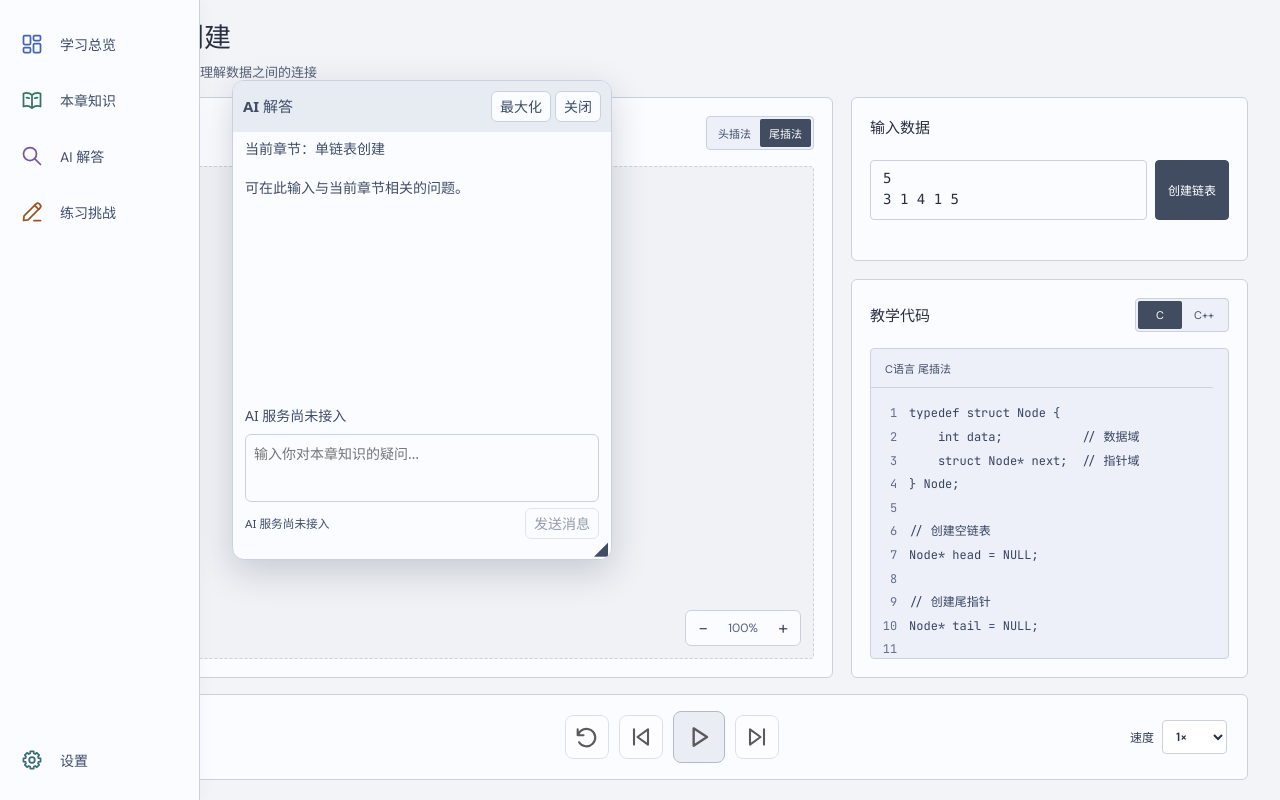
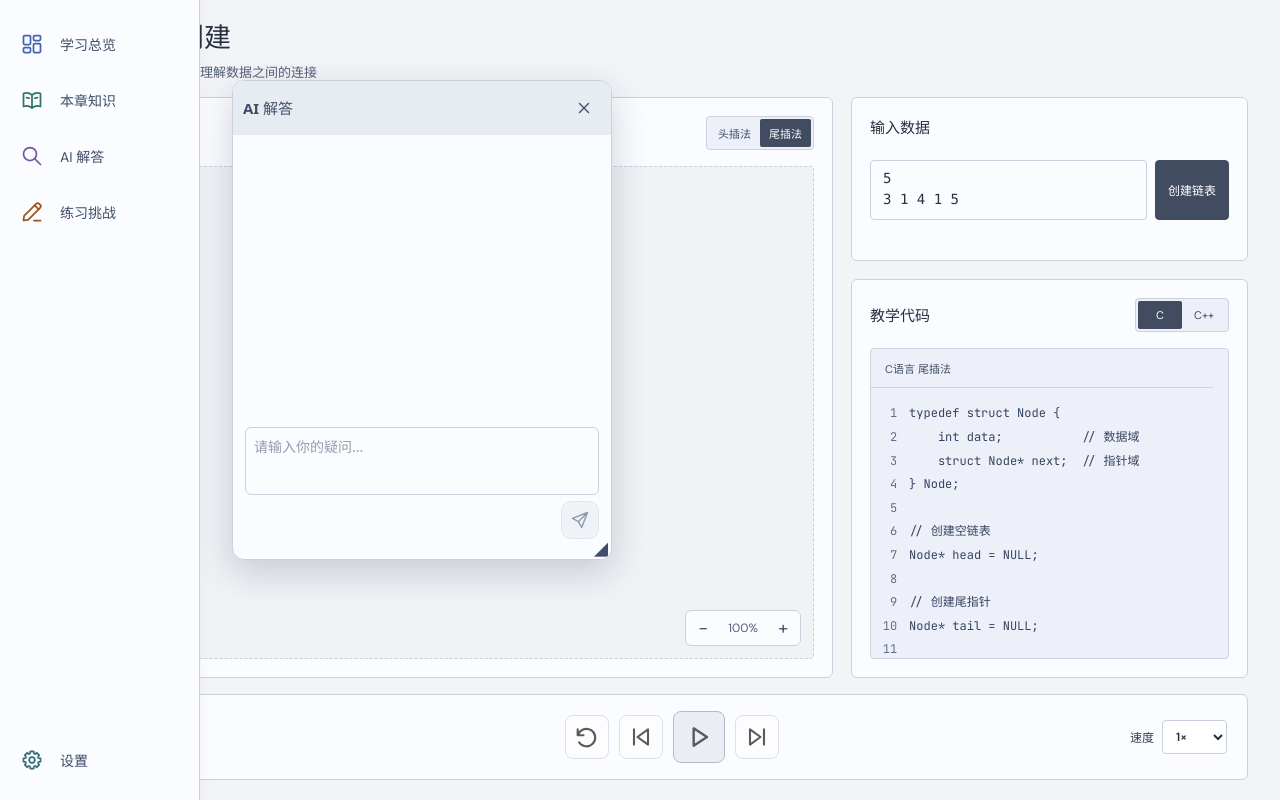
Before and after one commit to Leniing/Data-Structure-Visual-Learning-Platform, a React (Vite) app: page / in a window 1280 px wide. Both pictures are taken after a click on the button "AI 解答". Built offline with nearby package versions, Linux system fonts and the light colour scheme.

Commit message:
refactor：优化AI解答悬浮窗的样式 ①删减不必要的说明文字 ②优化发送按钮

```diff
--- a/src/App.tsx
+++ b/src/App.tsx
@@ -29,6 +29,7 @@ function App() {
   const [overviewOpen, setOverviewOpen] = useState(() => window.location.hash === '#overview')
   useEffect(() => {
     const sync = () => {
+      setAiWindowVisible(false)
       const hash = window.location.hash
       if (hash !== '#settings') setOverviewOpen(hash === '#overview')
       if (hash !== '#settings' && hash !== '#overview') setLessonRoute(hash === '#bst-search' ? hash : '#linked-list-creation')
@@ -45,7 +46,7 @@ function App() {
 
   return (
     <div className="learning-shell">
-    <LearningNavigation chapter={bstOpen ? chapters.find(chapter => chapter.chapterId === '树')! : linkedListChapter} onOverview={() => navigate('#overview')} overviewOpen={overviewOpen && !settingsOpen} onSettings={openSettings} settingsOpen={settingsOpen} onOpenAi={() => setAiWindowVisible(true)} onSelectKnowledge={item => { if (item.route) navigate(item.route) }} />
+    <LearningNavigation chapter={bstOpen ? chapters.find(chapter => chapter.chapterId === '树')! : linkedListChapter} onOverview={() => navigate('#overview')} overviewOpen={overviewOpen && !settingsOpen} onSettings={() => { setAiWindowVisible(false); openSettings() }} settingsOpen={settingsOpen} onOpenAi={() => setAiWindowVisible(true)} onSelectKnowledge={item => { if (item.route) navigate(item.route) }} />
     <AiWindow visible={aiWindowVisible} onClose={() => setAiWindowVisible(false)} context={{ chapterId: bstOpen ? 'bst-search' : 'linked-list-creation', chapterTitle: bstOpen ? '二叉搜索树查找' : '单链表创建', language }} />
     {overviewOpen && <div hidden={settingsOpen}><LearningOverview active={!settingsOpen} onNavigate={navigate} /></div>}
     {!bstOpen && <main className="experiment-page" hidden={settingsOpen || overviewOpen}>
--- a/src/ai/AiWindow.css
+++ b/src/ai/AiWindow.css
@@ -16,11 +16,10 @@
 .ai-window *, .ai-window *::before, .ai-window *::after { box-sizing: border-box; }
 .ai-window button { font: inherit; color: inherit; cursor: pointer; border: 1px solid var(--learning-border, #cbd5e1); border-radius: 6px; background: var(--learning-surface, #f8fafc); padding: 4px 8px; }
 .ai-window button:disabled { cursor: not-allowed; opacity: .55; }
-.ai-window button:focus-visible, .ai-window textarea:focus-visible { outline: 2px solid #2563eb; outline-offset: -2px; }
+.ai-window button:focus-visible, .ai-window textarea:focus-visible { outline: 2px solid var(--learning-ink, #172033); outline-offset: -2px; }
 .ai-window-titlebar { display: flex; align-items: center; justify-content: space-between; flex-shrink: 0; gap: 8px; padding: 10px; background: var(--learning-hover, #eef4ff); cursor: move; touch-action: none; user-select: none; }
 .ai-window-titlebar h2 { margin: 0; font-size: 15px; }
 .ai-window-actions { display: flex; gap: 4px; }
-.ai-window-context { margin: 0; padding: 6px 12px; color: var(--learning-ink, #475569); overflow-wrap: anywhere; max-height: 60px; overflow: auto; }
 .ai-window-messages { flex: 1; min-height: 0; overflow: auto; padding: 12px; overscroll-behavior: contain; }
 .ai-window-message { margin-bottom: 12px; padding: 8px; border-radius: 8px; background: var(--learning-hover, #f1f5f9); }
 .ai-window-message-user { background: var(--learning-hover, #eff6ff); }
@@ -31,5 +30,12 @@
 .ai-window-composer { flex-shrink: 1; min-height: 0; padding: 8px 12px 20px; overflow: auto; }
 .ai-window textarea { display: block; width: 100%; height: 68px; resize: none; padding: 8px; border: 1px solid var(--learning-border, #94a3b8); border-radius: 6px; background: var(--learning-surface, #fff); color: var(--learning-ink, #172033); font: inherit; }
 .ai-window-send-row { display: flex; align-items: center; justify-content: flex-end; flex-wrap: wrap; gap: 6px; margin-top: 6px; }
-.ai-window-send-row small { flex: 1; color: var(--learning-ink, #475569); }
 .ai-window-resize { position: absolute; bottom: 0; right: 0; width: 20px; height: 20px; padding: 0 !important; border: 0 !important; cursor: nwse-resize !important; touch-action: none; }
+
+.ai-window .ai-window-icon { display: inline-flex; align-items: center; justify-content: center; width: 34px; height: 34px; padding: 7px; color: var(--learning-ink, #172033); border-color: transparent; background: transparent; }
+.ai-window-icon svg { width: 20px; height: 20px; fill: none; stroke: currentColor; stroke-width: 1.8; stroke-linecap: round; stroke-linejoin: round; pointer-events: none; }
+.ai-window .ai-window-icon:hover:not(:disabled) { background: var(--learning-hover, #eef4ff); border-color: var(--learning-border, #cbd5e1); }
+.ai-window .ai-window-send { width: 38px; height: 38px; border-radius: 10px; background: var(--learning-hover, #eef4ff); border-color: var(--learning-border, #cbd5e1); }
+.ai-window textarea::placeholder { color: var(--learning-ink, #475569); opacity: .55; }
+.ai-window textarea:focus::placeholder { color: transparent; }
+.ai-window-status:empty { display: none; }
--- a/src/ai/AiWindow.tsx
+++ b/src/ai/AiWindow.tsx
@@ -31,8 +31,6 @@ function MessageContent({ text }: { text: string }) {
 
 export function AiWindow({ visible, onClose, context, initialLeft }: AiWindowProps) {
   const [rect, setRect] = useState(() => initialRect(viewport(), initialLeft))
-  const [maximized, setMaximized] = useState(false)
-  const restoreRect = useRef(rect)
   const [draft, setDraft] = useState('')
   const [messages, setMessages] = useState<AiMessage[]>([])
   const [loading, setLoading] = useState(false)
@@ -47,7 +45,6 @@ export function AiWindow({ visible, onClose, context, initialLeft }: AiWindowPro
   const composing = useRef(false)
   const gesture = useRef<{ pointerId: number; x: number; y: number; rect: WindowRect; mode: 'move' | 'resize' } | null>(null)
   const headingId = useId()
-  const reasonId = useId()
 
   useLayoutEffect(() => {
     latestContext.current = contextKey
@@ -131,7 +128,7 @@ export function AiWindow({ visible, onClose, context, initialLeft }: AiWindowPro
   }
 
   function begin(event: ReactPointerEvent<HTMLElement>, mode: 'move' | 'resize') {
-    if (maximized || event.button !== 0 || event.target !== event.currentTarget) return
+    if (event.button !== 0 || event.target !== event.currentTarget) return
     event.preventDefault()
     event.currentTarget.setPointerCapture(event.pointerId)
     gesture.current = { pointerId: event.pointerId, x: event.clientX, y: event.clientY, rect, mode }
@@ -154,42 +151,34 @@ export function AiWindow({ visible, onClose, context, initialLeft }: AiWindowPro
     if (event.currentTarget.hasPointerCapture(event.pointerId)) event.currentTarget.releasePointerCapture(event.pointerId)
   }
 
-  function toggleMaximize() {
-    gesture.current = null
-    if (maximized) setRect(clampRect(restoreRect.current, viewport()))
-    else restoreRect.current = rect
-    setMaximized(!maximized)
-  }
-
   const disabledReason = !aiClient.configured ? 'AI 服务尚未接入' : messages.length >= MAX_MESSAGES ? '本次对话已达消息上限' : loading ? '正在等待 AI 回复' : !draft.trim() ? '请输入消息' : ''
-  const displayedRect = maximized ? maximizedRect(viewport()) : clampRect(rect, viewport())
+  const displayedRect = clampRect(rect, viewport())
 
   return (
     <section className="ai-window" hidden={!visible} aria-labelledby={headingId} style={displayedRect}>
       <header className="ai-window-titlebar" onPointerDown={(event) => begin(event, 'move')} onPointerMove={move} onPointerUp={end} onPointerCancel={end} onLostPointerCapture={() => { gesture.current = null }}>
         <h2 id={headingId}>AI 解答</h2>
         <div className="ai-window-actions">
-          <button type="button" onClick={toggleMaximize} aria-label={maximized ? '还原 AI 窗口' : '最大化 AI 窗口'}>{maximized ? '还原' : '最大化'}</button>
-          <button type="button" onClick={onClose} aria-label="关闭 AI 窗口">关闭</button>
+          <button className="ai-window-icon" type="button" onClick={onClose} aria-label="关闭 AI 窗口" title="关闭">
+            <svg viewBox="0 0 24 24" aria-hidden="true"><path d="m6 6 12 12M18 6 6 18" /></svg>
+          </button>
         </div>
       </header>
-      <p className="ai-window-context">当前章节：{context.chapterTitle}</p>
       <div className="ai-window-messages" ref={log} role="log" aria-label="AI 对话记录" aria-live="polite" onScroll={() => {
         const node = log.current
         if (node) nearBottom.current = node.scrollHeight - node.scrollTop - node.clientHeight < 64
       }}>
-        {messages.length === 0 && <p>可在此输入与当前章节相关的问题。</p>}
         {messages.map((message) => <article className={`ai-window-message ai-window-message-${message.role}`} key={message.id}>
           <strong>{message.role === 'user' ? '你' : 'AI'}</strong>
           <div><MessageContent text={message.content} /></div>
         </article>)}
       </div>
       <div className="ai-window-status" role="status">
-        {!aiClient.configured ? 'AI 服务尚未接入' : loading ? '正在生成回复…' : error}
+        {loading ? '正在生成回复…' : error}
       </div>
       {aiClient.configured && error && retryMessages && <button className="ai-window-retry" type="button" onClick={() => void send(retryMessages)}>重试发送</button>}
       <form className="ai-window-composer" onSubmit={(event) => { event.preventDefault(); submit() }}>
-        <textarea aria-label="输入 AI 消息" placeholder="输入你对本章知识的疑问…" value={draft} maxLength={MAX_DRAFT}
+        <textarea aria-label="输入 AI 消息" placeholder="请输入你的疑问..." value={draft} maxLength={MAX_DRAFT}
           onChange={(event) => setDraft(event.target.value.slice(0, MAX_DRAFT))}
           onCompositionStart={() => { composing.current = true }} onCompositionEnd={() => { composing.current = false }}
           onKeyDown={(event) => {
@@ -199,12 +188,13 @@ export function AiWindow({ visible, onClose, context, initialLeft }: AiWindowPro
             }
           }} />
         <div className="ai-window-send-row">
-          <small id={reasonId}>{disabledReason || `${draft.length}/${MAX_DRAFT}`}</small>
           {loading && <button type="button" onClick={stop}>停止生成</button>}
-          <button type="submit" disabled={Boolean(disabledReason)} aria-describedby={reasonId} title={disabledReason || '发送消息'}>发送消息</button>
+          <button className="ai-window-icon ai-window-send" type="submit" disabled={Boolean(disabledReason)} aria-label="发送消息" title={disabledReason || '发送消息'}>
+            <svg viewBox="0 0 24 24" aria-hidden="true"><path d="m21 3-7 18-4-7-7-4 18-7ZM10 14 21 3" /></svg>
+          </button>
         </div>
       </form>
-      <button type="button" className="ai-window-resize" aria-label="调整 AI 窗口大小" disabled={maximized}
+      <button type="button" className="ai-window-resize" aria-label="调整 AI 窗口大小"
         onPointerDown={(event) => begin(event, 'resize')} onPointerMove={move} onPointerUp={end} onPointerCancel={end} onLostPointerCapture={() => { gesture.current = null }}
         onKeyDown={(event) => {
           const delta = event.shiftKey ? 40 : 10
--- a/src/ai/aiClient.ts
+++ b/src/ai/aiClient.ts
@@ -21,10 +21,27 @@ export interface AiClient {
   sendMessage(request: AiRequest): Promise<string>
 }
 
-/** Replace this adapter with an approved service; never put credentials in the browser. */
+/** API 接入点：填写你自己的后端地址，例如 '/api/chat'。
+ * 请求：{ messages: [{ role, content }], context: { chapterId, chapterTitle, language } }
+ * 响应：{ content: 'AI 回复正文' }。第三方 API 密钥应由后端保存。
+ */
+export const AI_API_ENDPOINT: string = ''
+
 export const aiClient: AiClient = {
-  configured: false,
-  async sendMessage() {
-    throw new Error('AI 服务尚未接入')
+  configured: Boolean(AI_API_ENDPOINT),
+  async sendMessage({ messages, context, signal }) {
+    if (!AI_API_ENDPOINT) throw new Error('请先配置 AI_API_ENDPOINT')
+    const response = await fetch(AI_API_ENDPOINT, {
+      method: 'POST',
+      headers: { 'Content-Type': 'application/json' },
+      body: JSON.stringify({ messages: messages.map(({ role, content }) => ({ role, content })), context }),
+      signal,
+    })
+    if (!response.ok) throw new Error(`发送失败（HTTP ${response.status}），请重试`)
+    const data: unknown = await response.json()
+    if (!data || typeof data !== 'object' || !('content' in data) || typeof data.content !== 'string') {
+      throw new Error('AI 接口响应格式不正确：需要 { content: "回复正文" }')
+    }
+    return data.content
   },
 }
```
Also changed, not shown: src/ai/README.md (added), 2 other files (tests, documents, lock files or other folders).
